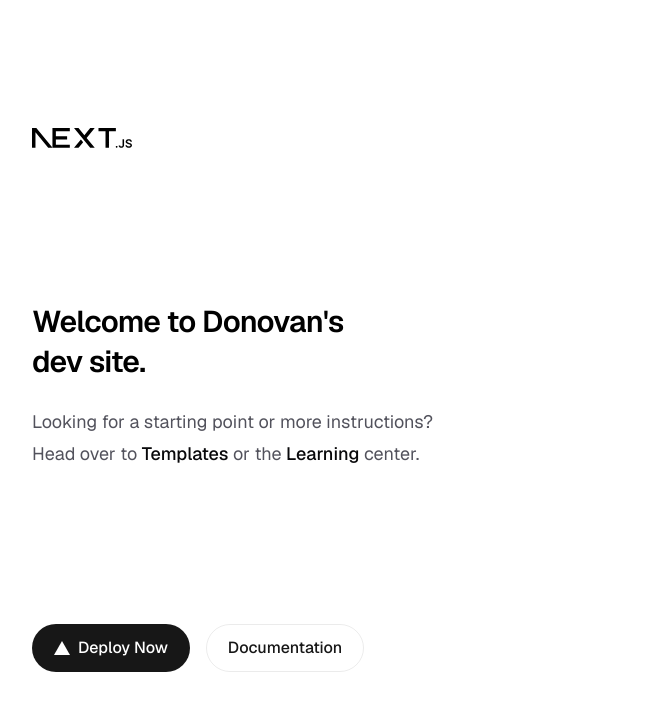
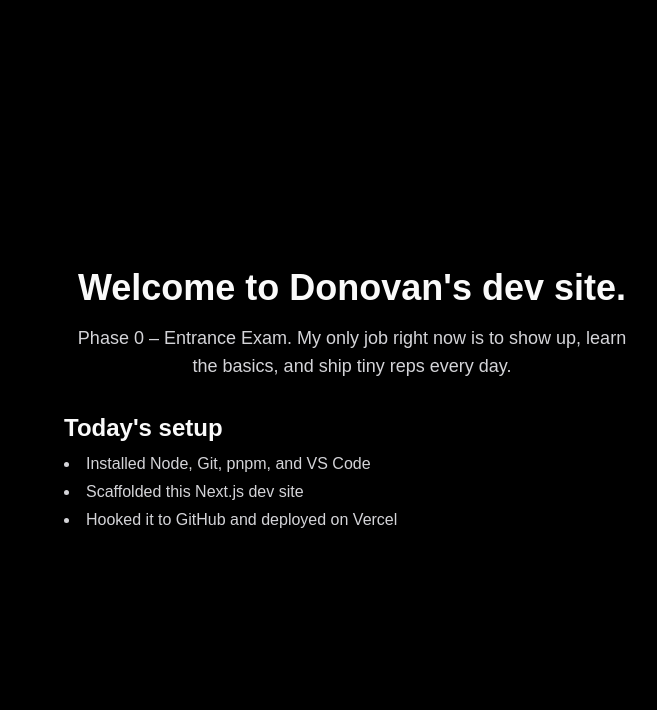
Before and after one commit to Donovxn/personal-dev-site, a Next.js app: page / in a window 1280 px wide. Shown: the top 710 px of the page, without its empty margins (288-945 px from the left). Built offline with nearby package versions, Linux system fonts and the light colour scheme.

Commit message:
Simplify homepage for Phase 0

```diff
--- a/app/page.tsx
+++ b/app/page.tsx
@@ -1,65 +1,24 @@
-import Image from "next/image";
-
 export default function Home() {
   return (
-    <div className="flex min-h-screen items-center justify-center bg-zinc-50 font-sans dark:bg-black">
-      <main className="flex min-h-screen w-full max-w-3xl flex-col items-center justify-between py-32 px-16 bg-white dark:bg-black sm:items-start">
-        <Image
-          className="dark:invert"
-          src="/next.svg"
-          alt="Next.js logo"
-          width={100}
-          height={20}
-          priority
-        />
-        <div className="flex flex-col items-center gap-6 text-center sm:items-start sm:text-left">
-          <h1 className="max-w-xs text-3xl font-semibold leading-10 tracking-tight text-black dark:text-zinc-50">
-            Welcome to Donovan's dev site.
-          </h1>
-          <p className="max-w-md text-lg leading-8 text-zinc-600 dark:text-zinc-400">
-            Looking for a starting point or more instructions? Head over to{" "}
-            <a
-              href="https://vercel.com/templates?framework=next.js&utm_source=create-next-app&utm_medium=appdir-template-tw&utm_campaign=create-next-app"
-              className="font-medium text-zinc-950 dark:text-zinc-50"
-            >
-              Templates
-            </a>{" "}
-            or the{" "}
-            <a
-              href="https://nextjs.org/learn?utm_source=create-next-app&utm_medium=appdir-template-tw&utm_campaign=create-next-app"
-              className="font-medium text-zinc-950 dark:text-zinc-50"
-            >
-              Learning
-            </a>{" "}
-            center.
-          </p>
-        </div>
-        <div className="flex flex-col gap-4 text-base font-medium sm:flex-row">
-          <a
-            className="flex h-12 w-full items-center justify-center gap-2 rounded-full bg-foreground px-5 text-background transition-colors hover:bg-[#383838] dark:hover:bg-[#ccc] md:w-[158px]"
-            href="https://vercel.com/new?utm_source=create-next-app&utm_medium=appdir-template-tw&utm_campaign=create-next-app"
-            target="_blank"
-            rel="noopener noreferrer"
-          >
-            <Image
-              className="dark:invert"
-              src="/vercel.svg"
-              alt="Vercel logomark"
-              width={16}
-              height={16}
-            />
-            Deploy Now
-          </a>
-          <a
-            className="flex h-12 w-full items-center justify-center rounded-full border border-solid border-black/[.08] px-5 transition-colors hover:border-transparent hover:bg-black/[.04] dark:border-white/[.145] dark:hover:bg-[#1a1a1a] md:w-[158px]"
-            href="https://nextjs.org/docs?utm_source=create-next-app&utm_medium=appdir-template-tw&utm_campaign=create-next-app"
-            target="_blank"
-            rel="noopener noreferrer"
-          >
-            Documentation
-          </a>
-        </div>
-      </main>
-    </div>
+    <main className="min-h-screen flex flex-col items-center justify-center gap-8 px-6 bg-black text-zinc-50">
+      <section className="max-w-xl text-center space-y-4">
+        <h1 className="text-4xl font-semibold">
+          Welcome to Donovan&apos;s dev site.
+        </h1>
+        <p className="text-lg text-zinc-300">
+          Phase 0 – Entrance Exam. My only job right now is to show up,
+          learn the basics, and ship tiny reps every day.
+        </p>
+      </section>
+
+      <section className="max-w-xl w-full space-y-2 text-left">
+        <h2 className="text-2xl font-semibold">Today&apos;s setup</h2>
+        <ul className="list-disc list-inside space-y-1 text-zinc-300">
+          <li>Installed Node, Git, pnpm, and VS Code</li>
+          <li>Scaffolded this Next.js dev site</li>
+          <li>Hooked it to GitHub and deployed on Vercel</li>
+        </ul>
+      </section>
+    </main>
   );
 }
```
